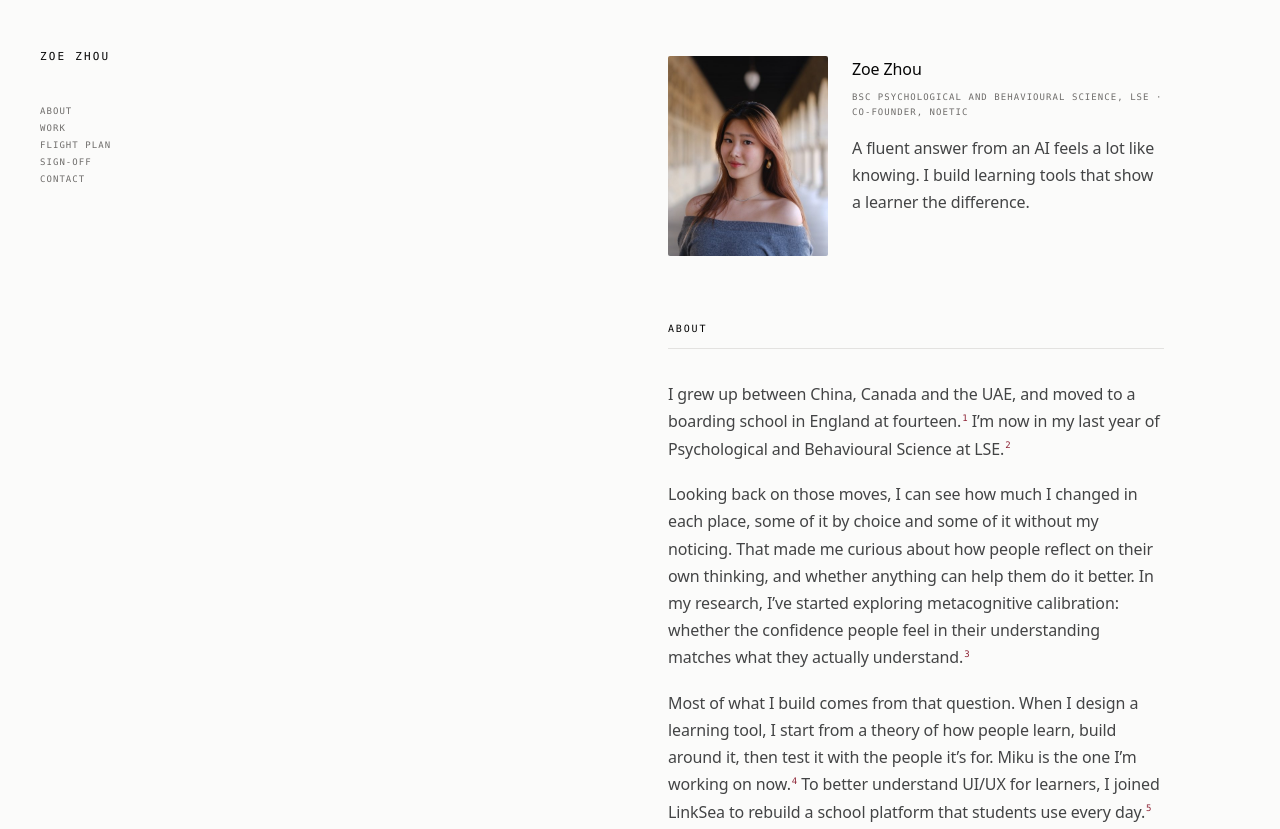
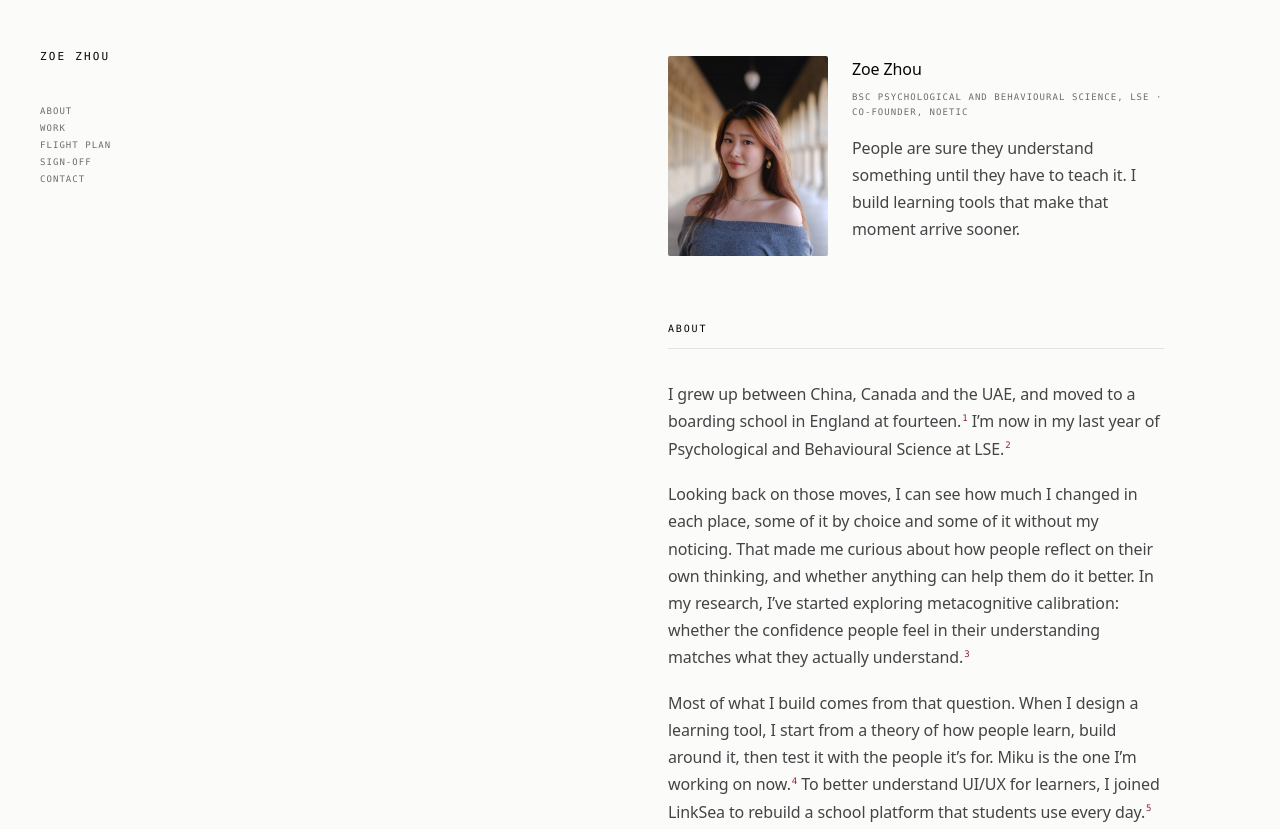
Before and after one commit to zoezhouyt/personalweb, a plain HTML site: page index.html in a window 1280 px wide. Shown: the top 829 px of the page. Drawn offline with Linux system fonts and the light colour scheme.

Commit message:
Open on the moment, not on the definition
"People are sure they understand something until they have to teach it. I build
learning tools that make that moment arrive sooner."

The AI framing was accurate and sounded like a thesis abstract. This one is the
thing that actually started Miku, and the second sentence is literally what Miku
does: teaching a blank pupil brings the moment forward on purpose.

Co-Authored-By: Claude Opus 5 <noreply@anthropic.com>

```diff
--- a/index.html
+++ b/index.html
@@ -423,7 +423,7 @@ footer.end .sig { font-family: var(--mono); font-size: 9px; letter-spacing: 0.6p
     <div>
       <h1>Zoe Zhou</h1>
       <p class="role">BSc Psychological and Behavioural Science, LSE &middot; Co-founder, Noetic</p>
-      <p class="sub">A fluent answer from an AI feels a lot like knowing. I build learning tools that show a learner the difference.</p>
+      <p class="sub">People are sure they understand something until they have to teach it. I build learning tools that make that moment arrive sooner.</p>
     </div>
   </header>
 
```
